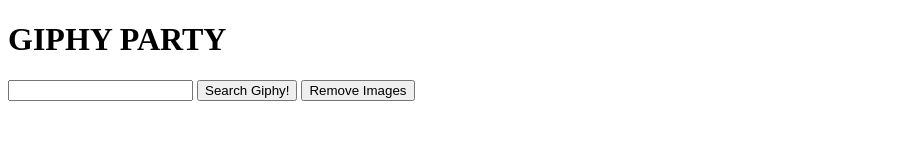
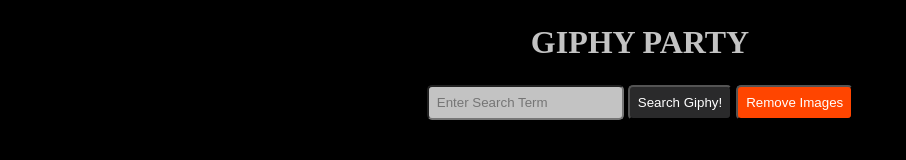
Before and after one commit to sasuke-sasuke/ajax-giphy-party-exercise, a plain HTML site: page index.html in a window 1280 px wide. Shown: the whole page, without its empty margins (0-906 px from the left). Drawn offline with nearby package versions, Linux system fonts and the light colour scheme.

Commit message:
add style.css, styles

```diff
--- a/app.js
+++ b/app.js
@@ -6,8 +6,8 @@
 async function getGif(){
     const res = await axios.get(`https://api.giphy.com/v1/gifs/search?api_key=${key}&q=${input.value}`);
     const randNum = Math.floor(Math.random() * 24);
-    const firstGif = res.data.data[`${randNum}`].images.original.url;
-    return firstGif;
+    const gif = res.data.data[`${randNum}`].images.original.url;
+    return gif;
 }
 
 async function renderGif(){
--- a/index.html
+++ b/index.html
@@ -4,12 +4,13 @@
 <head>
   <meta charset="UTF-8">
   <title>Giphy Party!</title>
+  <link rel="stylesheet" href="style.css">
 </head>
 
 <body>
   <h1>GIPHY PARTY</h1>
   <form action="" id="search-form">
-    <input type="text" id="search">
+    <input type="text" id="search" placeholder="Enter Search Term">
     <button type="submit">Search Giphy!</button>
     <button type="button" id="delete">Remove Images</button>
   </form>
--- /dev/null
+++ b/style.css
@@ -0,0 +1,49 @@
+* {
+    box-sizing: border-box;
+    margin: 0;
+    padding: 0;
+}
+*:focus {
+    outline: none;
+}
+body {
+    background-color: black;
+}
+h1 {
+    color: rgb(195, 195, 195);
+    text-align: center;
+    padding: 1.5rem;
+}
+
+form {
+    text-align: center;
+}
+
+input {
+    padding: .5rem;
+    background-color: rgb(195, 195, 195);
+    border-radius: 5px;
+}
+
+button {
+    padding: .5rem;
+    color: white;
+    border-radius: 5px;
+}
+button[type=submit]{
+    background-color: rgb(42, 42, 43);
+}
+button[type=submit]:hover{
+    border-color: blue;
+    background-color: black;
+}
+#delete{
+    background-color: orangered;
+}
+#delete:hover {
+    background-color: rgb(186, 50, 0);
+}
+
+img {
+    margin: 0.2rem;
+}
```
